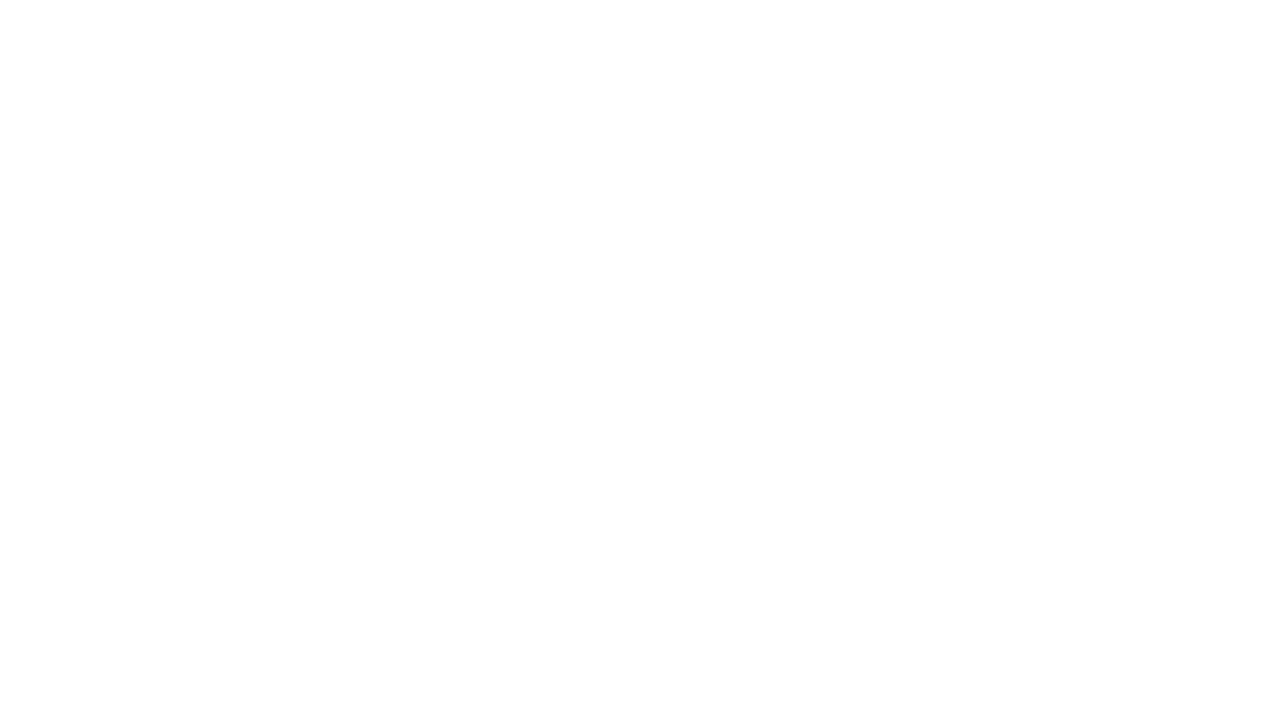
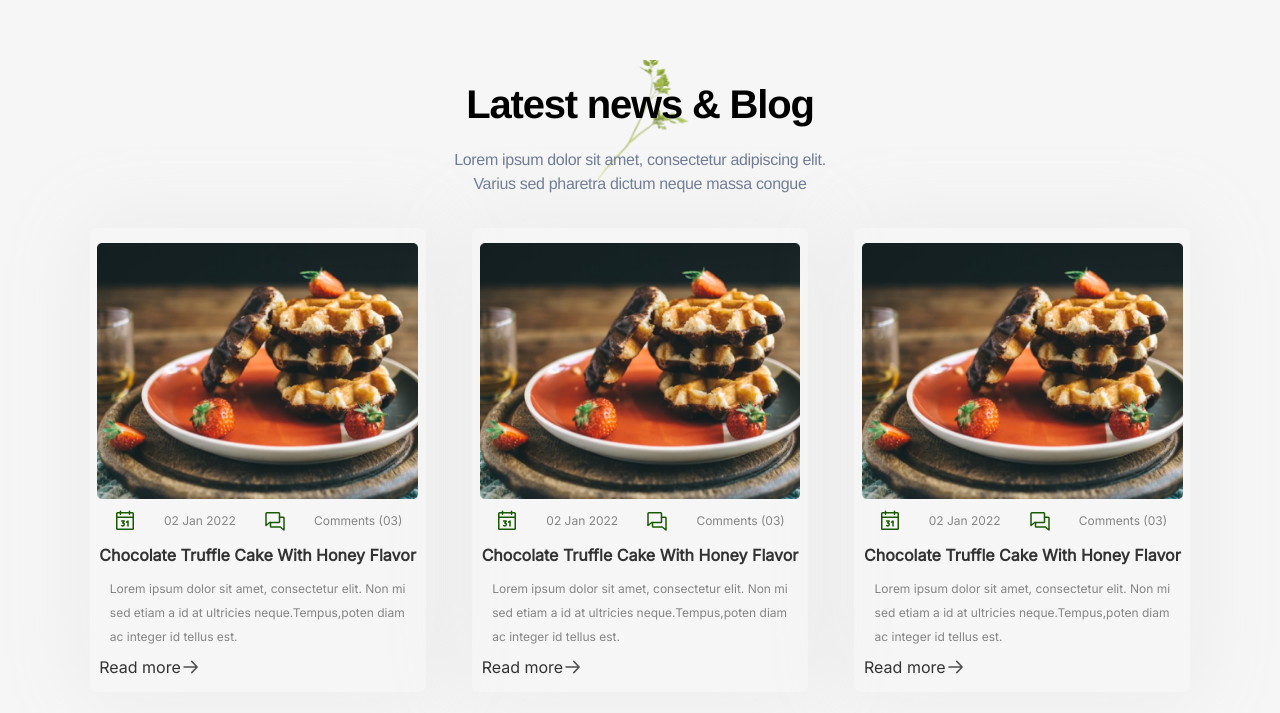
Before and after one commit to Elen-pollyc137/Elite-food-restaurant, a Next.js app: page /restaurant in a window 1280 px wide. Shown: the part 5245-5958 px from the top of the page. Before the commit the page ends 5208 px from the top, so only its background shows below. Built offline with nearby package versions, Linux system fonts and the light colour scheme.

Commit message:
add: Criado o componete LastesBlog

```diff
--- a/src/pages/restaurant.jsx
+++ b/src/pages/restaurant.jsx
@@ -5,6 +5,7 @@ import CostumerRewiew from "../styles-page/restaurant-page/CostumerRewiew";
 import FoodMenu from "../styles-page/restaurant-page/FoodMenu";
 import FoodWhyus from "../styles-page/restaurant-page/FoodWhyus";
 import HeaderHeroWhite from "../styles-page/restaurant-page/HeaderHeroWhite";
+import LatestBlog from "../styles-page/restaurant-page/LatestBlog";
 import TeamMember from "../styles-page/restaurant-page/TeamMember";
 import WhyBest from "../styles-page/restaurant-page/WhyBest";
 
@@ -27,6 +28,7 @@ export default function Restaurant() {
       <FoodMenu />
       <TeamMember />
       <CostumerRewiew data={dataTestimonials} />
+      <LatestBlog />
     </>
   );
 }
--- a/src/styles-page/restaurant-page/CostumerRewiew/icon/index.jsx
+++ b/src/styles-page/restaurant-page/CostumerRewiew/icon/index.jsx
@@ -36,5 +36,24 @@ function IconArrowDark() {
     </svg>
   );
 }
+function IconNumber() {
+  return (
+    <svg
+      xmlns="http://www.w3.org/2000/svg"
+      width="60"
+      height="60"
+      fill="none"
+      viewBox="0 0 60 60"
+    >
+      <path
+        stroke="#195A00"
+        strokeLinecap="round"
+        strokeLinejoin="round"
+        strokeWidth="1.5"
+        d="M25.313 33.75H9.374A1.875 1.875 0 017.5 31.875v-15A1.875 1.875 0 019.375 15h14.063a1.875 1.875 0 011.875 1.875V37.5a9.375 9.375 0 01-9.375 9.375M52.5 33.75H36.562a1.875 1.875 0 01-1.874-1.875v-15A1.875 1.875 0 0136.562 15h14.063a1.875 1.875 0 011.875 1.875V37.5a9.375 9.375 0 01-9.375 9.375"
+      ></path>
+    </svg>
+  );
+}
 
-export { IconArrowClear, IconArrowDark };
+export { IconArrowClear, IconArrowDark, IconNumber };
--- a/src/styles-page/restaurant-page/CostumerRewiew/index.jsx
+++ b/src/styles-page/restaurant-page/CostumerRewiew/index.jsx
@@ -2,7 +2,7 @@ import { useEffect, useRef, useState } from "react";
 import useDeviceSize from "../../../hooks/useDeviceSize";
 import styles from "./styles.module.scss";
 import BoxTitle from "../../../Components/BoxTitle";
-import { IconArrowClear, IconArrowDark } from "./icon";
+import { IconArrowClear, IconArrowDark, IconNumber } from "./icon";
 
 export default function CostumerRewiew({ data }) {
   const carrosel = useRef();
@@ -34,6 +34,8 @@ export default function CostumerRewiew({ data }) {
     title_bold: <>Customer Review</>,
     paragraph: (
       <>
+        <IconNumber />
+        <br />
         Lorem ipsum dolor sit amet, consectetur adipiscing elit. Quisque diam{" "}
         <br />
         pellentesque bibendum non dui volutpat fringilla bibendum. Urna, elit
--- /dev/null
+++ b/src/styles-page/restaurant-page/LatestBlog/icon/index.jsx
@@ -0,0 +1,73 @@
+function IconDate() {
+  return (
+    <svg
+      xmlns="http://www.w3.org/2000/svg"
+      width="24"
+      height="24"
+      fill="none"
+      viewBox="0 0 24 24"
+    >
+      <path
+        stroke="#195A00"
+        strokeLinecap="round"
+        strokeLinejoin="round"
+        strokeWidth="1.5"
+        d="M19.5 3.75h-15a.75.75 0 00-.75.75v15c0 .414.336.75.75.75h15a.75.75 0 00.75-.75v-15a.75.75 0 00-.75-.75zM16.5 2.25v3M7.5 2.25v3M3.75 8.25h16.5"
+      ></path>
+      <path
+        stroke="#195A00"
+        strokeLinecap="round"
+        strokeLinejoin="round"
+        strokeWidth="1.5"
+        d="M8.625 12h2.625l-1.5 1.875a1.5 1.5 0 11-1.06 2.561M13.5 13.125L15 12v4.875"
+      ></path>
+    </svg>
+  );
+}
+function IconComent() {
+  return (
+    <svg
+      xmlns="http://www.w3.org/2000/svg"
+      width="24"
+      height="24"
+      fill="none"
+      viewBox="0 0 24 24"
+    >
+      <path
+        stroke="#195A00"
+        strokeLinecap="round"
+        strokeLinejoin="round"
+        strokeWidth="1.5"
+        d="M6.711 13.5l-3.71 3v-12a.75.75 0 01.75-.75h12a.75.75 0 01.75.75v8.25a.75.75 0 01-.75.75H6.71z"
+      ></path>
+      <path
+        stroke="#195A00"
+        strokeLinecap="round"
+        strokeLinejoin="round"
+        strokeWidth="1.5"
+        d="M7.5 13.5v3.75a.75.75 0 00.75.75h9.04L21 21V9a.75.75 0 00-.75-.75H16.5"
+      ></path>
+    </svg>
+  );
+}
+function IconArrowRight() {
+  return (
+    <svg
+      xmlns="http://www.w3.org/2000/svg"
+      width="20"
+      height="20"
+      fill="none"
+      viewBox="0 0 20 20"
+    >
+      <path
+        stroke="#4F4F4F"
+        strokeLinecap="round"
+        strokeLinejoin="round"
+        strokeWidth="1.5"
+        d="M2.991 10h13.16M10.768 4.375L16.152 10l-5.384 5.625"
+      ></path>
+    </svg>
+  );
+}
+
+export { IconDate, IconComent, IconArrowRight };
--- /dev/null
+++ b/src/styles-page/restaurant-page/LatestBlog/index.jsx
@@ -0,0 +1,113 @@
+import BoxTitle from "../../../Components/BoxTitle";
+import { IconArrowRight, IconComent, IconDate } from "./icon";
+import styles from "./styles.module.scss";
+
+export default function LatestBlog() {
+  const data = {
+    title_bold: <>Latest news & Blog</>,
+    paragraph: (
+      <>
+        Lorem ipsum dolor sit amet, consectetur adipiscing elit. <br />
+        Varius sed pharetra dictum neque massa congue
+      </>
+    ),
+  };
+  const Icon = [
+    {
+      id: 1,
+      img: "Assets/restaurantpage/lasterblog/image02.png",
+      date: (
+        <>
+          <IconDate /> 02 Jan 2022 <IconComent /> Comments (03)
+        </>
+      ),
+      title: <>Chocolate Truffle Cake With Honey Flavor</>,
+      text: (
+        <>
+          Lorem ipsum dolor sit amet, consectetur elit. Non mi <br /> sed etiam
+          a id at ultricies neque.Tempus,poten diam <br /> ac integer id tellus
+          est.
+        </>
+      ),
+      button: (
+        <>
+          Read more <IconArrowRight />
+        </>
+      ),
+    },
+    {
+      id: 2,
+      img: "Assets/restaurantpage/lasterblog/image02.png",
+      date: (
+        <>
+          <IconDate /> 02 Jan 2022 <IconComent /> Comments (03)
+        </>
+      ),
+      title: <>Chocolate Truffle Cake With Honey Flavor</>,
+      text: (
+        <>
+          Lorem ipsum dolor sit amet, consectetur elit. Non mi <br /> sed etiam
+          a id at ultricies neque.Tempus,poten diam <br /> ac integer id tellus
+          est.
+        </>
+      ),
+      button: (
+        <>
+          Read more <IconArrowRight />
+        </>
+      ),
+    },
+    {
+      id: 3,
+      img: "Assets/restaurantpage/lasterblog/image02.png",
+      date: (
+        <>
+          <IconDate /> 02 Jan 2022 <IconComent /> Comments (03)
+        </>
+      ),
+      title: <>Chocolate Truffle Cake With Honey Flavor</>,
+      text: (
+        <>
+          Lorem ipsum dolor sit amet, consectetur elit. Non mi <br /> sed etiam
+          a id at ultricies neque.Tempus,poten diam <br /> ac integer id tellus
+          est.
+        </>
+      ),
+      button: (
+        <>
+          Read more <IconArrowRight />
+        </>
+      ),
+    },
+  ];
+  return (
+    <section className={styles.container}>
+      <div className={styles.box}>
+        <div className={styles.box_title}>
+          <BoxTitle
+            title_bold={data.title_bold}
+            paragraph={data.paragraph}
+            dark="dark"
+          />
+        </div>
+        <div className={styles.box_cards}>
+          {Icon.map(({ id, img, date, title, text, button }) => (
+            <div key={id} className={styles.options}>
+              <div>
+                <picture>
+                  <img src={img} alt="avatar" />
+                </picture>
+              </div>
+              <div>
+                <p>{date}</p>
+                <h3>{title}</h3>
+                <p>{text}</p>
+                <a href="#">{button}</a>
+              </div>
+            </div>
+          ))}
+        </div>
+      </div>
+    </section>
+  );
+}
--- /dev/null
+++ b/src/styles-page/restaurant-page/LatestBlog/styles.module.scss
@@ -0,0 +1,68 @@
+.container {
+  width: 100%;
+  padding: 5rem 0;
+  background: #f6f6f6;
+}
+.box {
+  width: 86%;
+  margin: 0 auto;
+  display: flex;
+  flex-direction: column;
+}
+.box_title {
+  display: flex;
+  flex-direction: column;
+  justify-content: center;
+  text-align: center;
+  background-image: url("../../../../public/Assets/restaurantpage/lasterblog/image01.png");
+  background-repeat: no-repeat;
+  background-position: 50%;
+  background-size: 10rem;
+}
+.box_cards {
+  display: flex;
+  justify-content: space-between;
+}
+.options {
+  margin: 2rem 0;
+  height: 29rem;
+  width: 21rem;
+  display: flex;
+  flex-direction: column;
+  align-items: center;
+  justify-content: center;
+
+  box-shadow: 0px 0px 80px rgba(205, 205, 205, 0.25);
+  border-radius: 6px;
+
+  div {
+    picture {
+      img {
+        height: 16rem;
+      }
+    }
+    p {
+      padding: 0.5rem 0;
+      display: flex;
+      align-items: center;
+      justify-content: space-around;
+      font-weight: 400;
+      font-size: 12px;
+      line-height: 24px;
+      color: #858585;
+    }
+    h3 {
+      font-weight: 700;
+      font-size: 16px;
+      line-height: 28px;
+
+      color: #333333;
+    }
+    a {
+      display: flex;
+      align-items: center;
+
+      color: #333333;
+    }
+  }
+}
```
Also changed, not shown: public/Assets/restaurantpage/lasterblog/image01.png (added), public/Assets/restaurantpage/lasterblog/image02.png (added).
